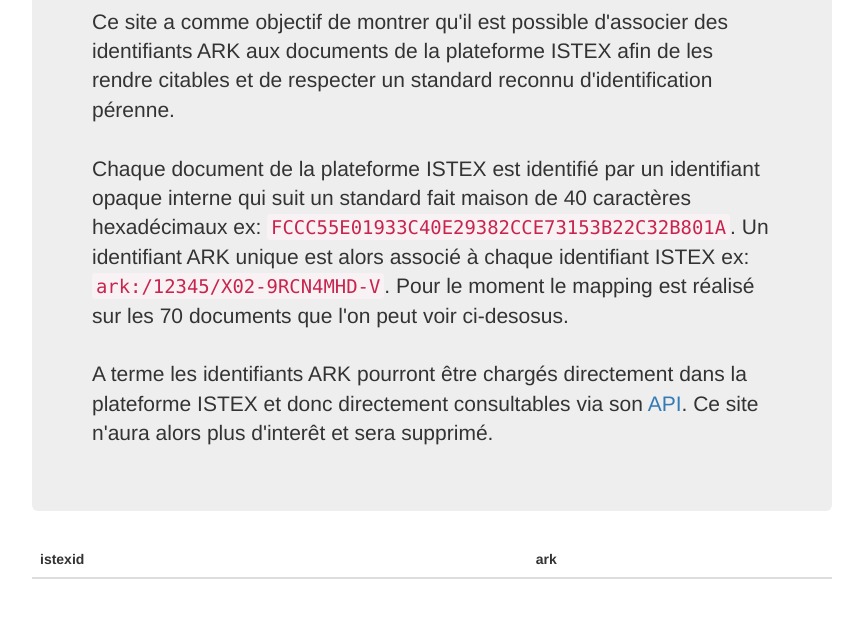
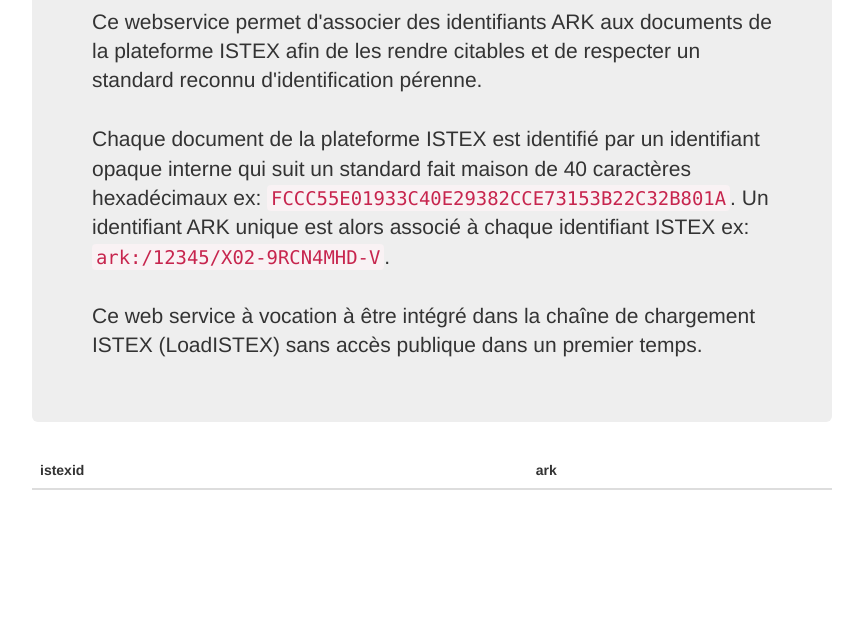
Before and after one commit to istex/istex-ark, a website: page public/index.html in a window 1280 px wide. Shown: the part 217-834 px from the top of the page, without its empty margins (208-1071 px from the left). After the commit the page ends 800 px from the top, so only its background shows below. Drawn offline with Linux system fonts and the light colour scheme; no server answers.

Commit message:
improve home text

```diff
--- a/public/index.html
+++ b/public/index.html
@@ -44,12 +44,11 @@
       <div class="jumbotron">
         <h1>Des ARK pour ISTEX</h1>
         <p class="lead">
-Ce site a comme objectif de montrer qu'il est possible d'associer des identifiants ARK aux documents de la plateforme ISTEX afin de les rendre citables et de respecter un standard reconnu d'identification pérenne.
+Ce webservice permet d'associer des identifiants ARK aux documents de la plateforme ISTEX afin de les rendre citables et de respecter un standard reconnu d'identification pérenne.
 <br/><br/>
 Chaque document de la plateforme ISTEX est identifié par un identifiant opaque interne qui suit un standard fait maison de 40 caractères hexadécimaux ex: <code>FCCC55E01933C40E29382CCE73153B22C32B801A</code>. Un identifiant ARK unique est alors associé à chaque identifiant ISTEX ex: <code>ark:/12345/X02-9RCN4MHD-V</code>.
-Pour le moment le mapping est réalisé sur les 70 documents que l'on peut voir ci-desosus.
 <br/><br/>
-A terme les identifiants ARK pourront être chargés directement dans la plateforme ISTEX et donc directement consultables via son <a href="https://api.istex.fr">API</a>. Ce site n'aura alors plus d'interêt et sera supprimé.
+Ce web service à vocation à être intégré dans la chaîne de chargement ISTEX (LoadISTEX) sans accès publique dans un premier temps.
         </p>
       </div>
 
```
